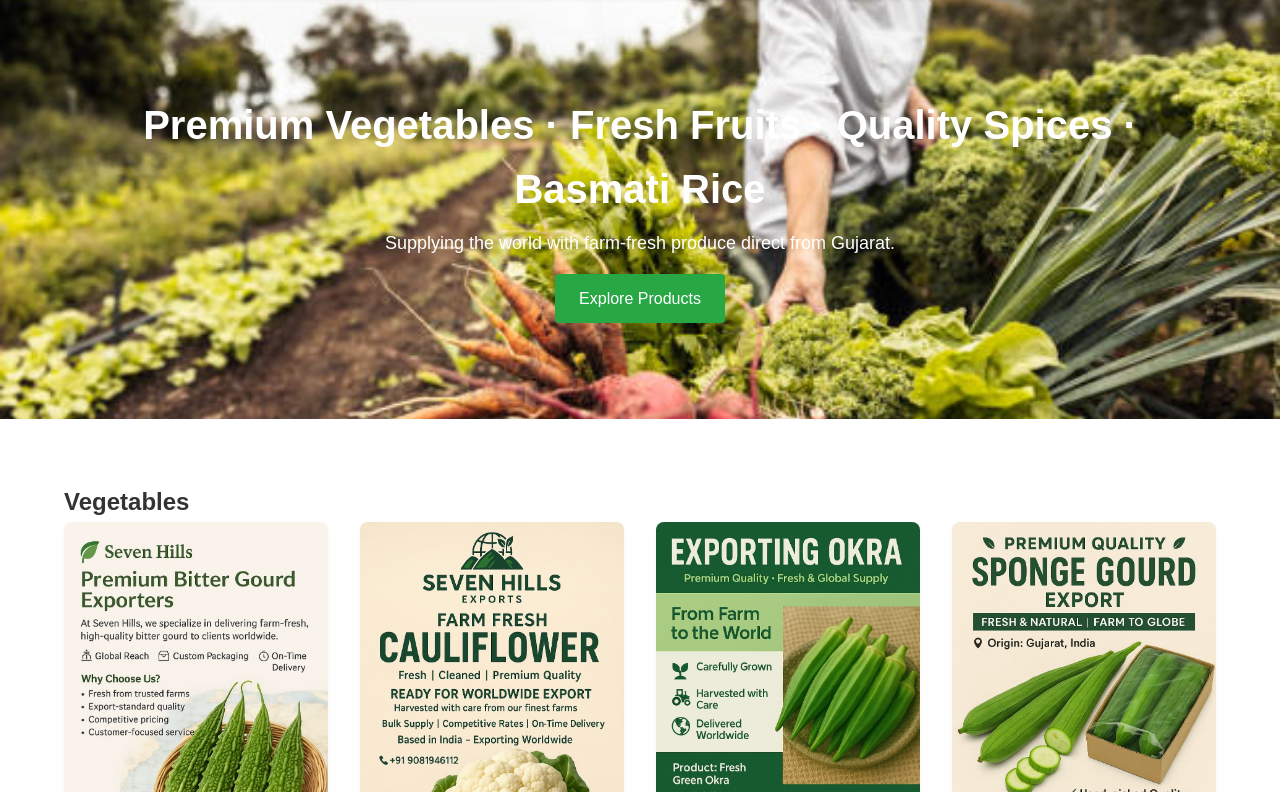
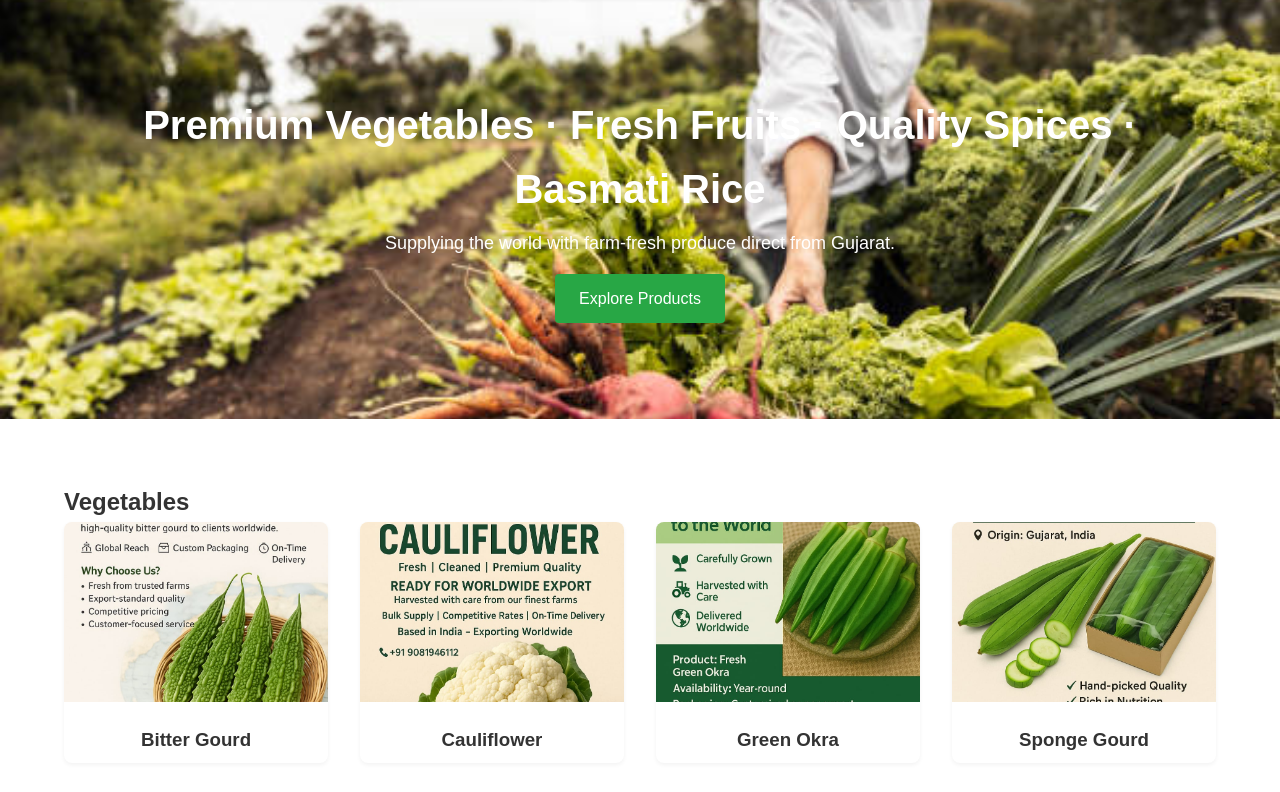
Before and after one commit to GamitAnkur/JerminWebsit.github.io, a plain HTML site: page index.html in a window 1280 px wide. Shown: the part 112-904 px from the top of the page. Drawn offline with Linux system fonts and the light colour scheme.

Commit message:
update card image styles for consistent height and cover fit

```diff
--- a/styles.css
+++ b/styles.css
@@ -26,7 +26,11 @@ body { color: #333; line-height: 1.6; }
 .grid-3 { grid-template-columns: repeat(auto-fit, minmax(240px, 1fr)); }
 .card { background: #fff; border-radius: 8px; overflow: hidden; box-shadow: 0 2px 4px rgba(0,0,0,0.05); text-align: center; transition: transform 0.2s; }
 .card:hover { transform: translateY(-4px); }
-.card img { width: 100%; height: auto; object-fit: contain; background: #f8f8f8; }
+.card img {
+  width: 100%;
+  height: 180px;
+  object-fit: cover;
+}
 .card h3 { margin: 1rem 0 0.5rem; }
 
 /* Sections */
```
